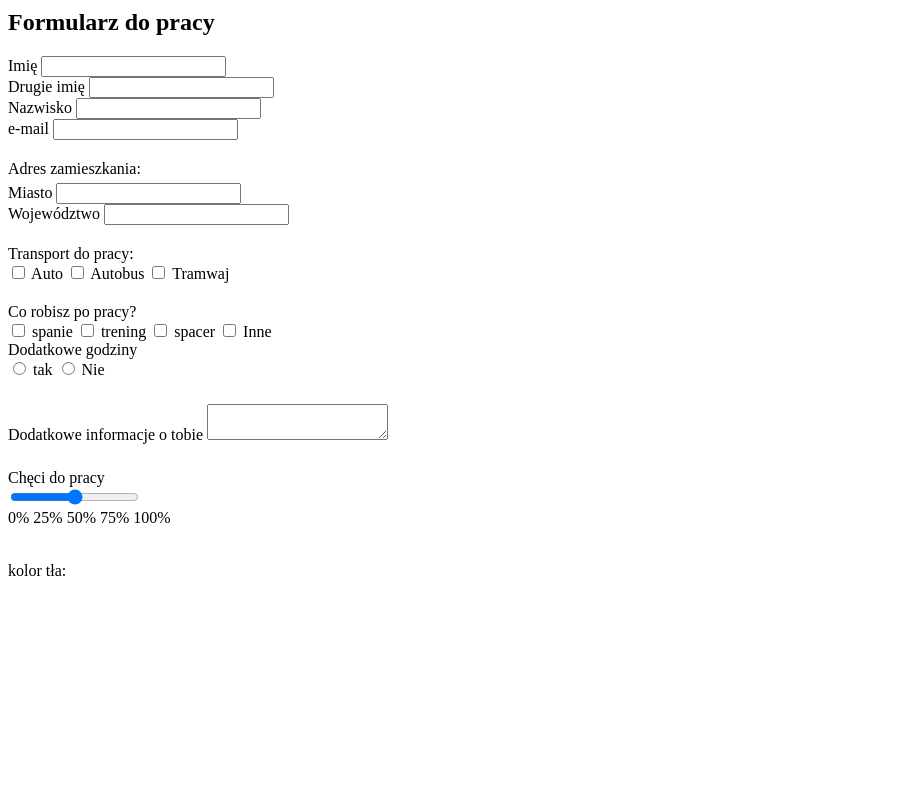
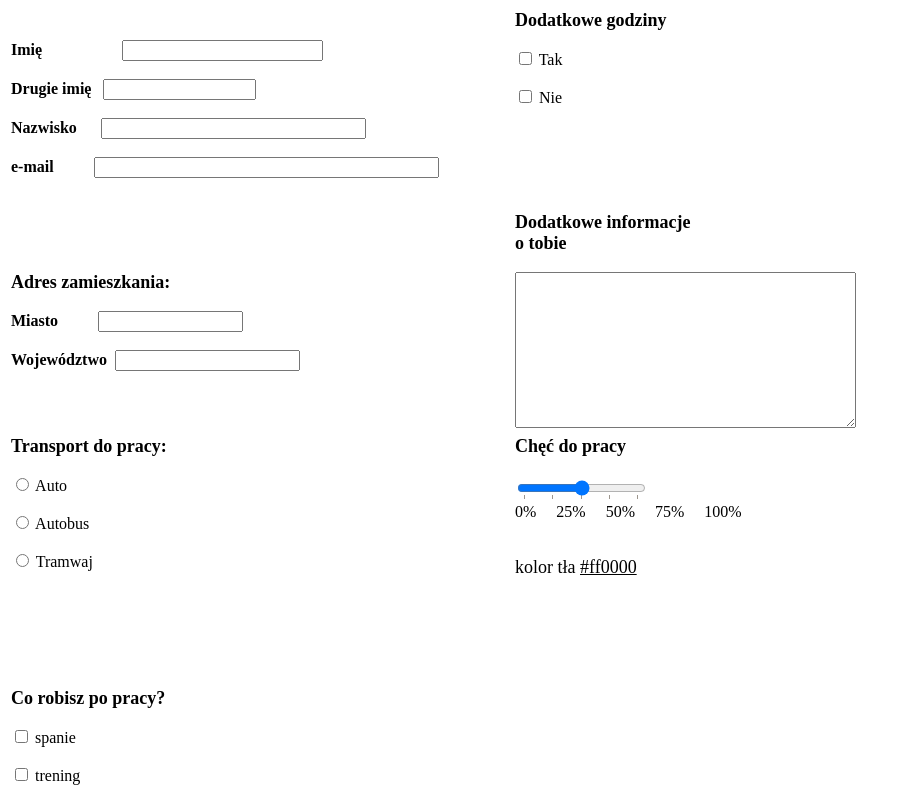
Before and after one commit to kubek304/Wyrwa_1P_Grupa2_HTML_z1_z7, a plain HTML site: page formularz_wyrwa.html in a window 1280 px wide. Shown: the part 73-863 px from the top of the page, without its empty margins (0-911 px from the left). Before the commit the page ends 800 px from the top, so only its background shows below. Drawn offline with Linux system fonts and the light colour scheme.

Commit message:
Refactor HTML form structure and styling
Updated the HTML structure and form elements for better organization and functionality.

```diff
--- a/formularz_wyrwa.html
+++ b/formularz_wyrwa.html
@@ -1,121 +1,113 @@
 <!DOCTYPE html>
 <html lang="pl-PL">
-<html>
-     <head>
-             <meta charset="utf-8">
-             <title> formularz_Wyrwa </title>
-     </head>
-    <body>
 
+<head>
+    <meta charset="utf-8">
+    <title> formularz_Wyrwa </title>
+</head>
 
-tutaj jest formularz <br> <br>
+<body bgcolor="#FFFFFF">
+<center><h1> Formularz do pracy </h1></center>
 
+<form enctype="text/plain" action="mailto:mkryniew@wp.pl" subject="formularz_dane" method="Post">
+<TABLE>
+
+    <!-- WIERSZ 1: dane osobowe | dodatkowe godziny -->
+    <TR height="200">
+        <TD width="500">
+            <b>Imię</b> &nbsp &nbsp &nbsp &nbsp &nbsp &nbsp &nbsp &nbsp &nbsp &nbsp<input name="imie" size="22">
+            <br><br>
+            <b>Drugie imię</b>&nbsp &nbsp<input name="drugie" size="16">
+            <br><br>
+            <b>Nazwisko</b> &nbsp &nbsp &nbsp<input name="nazwisko" size="30">
+            <br><br>
+            <b>e-mail</b> &nbsp &nbsp &nbsp &nbsp &nbsp<input type="email" name="email" size="40">
+        </TD>
+        <TD width="500" valign="top">
+            <b><font size="4">Dodatkowe godziny</font></b>
+            <br><br>
+            <input type="checkbox" name="godziny" value="tak"> Tak
+            <br><br>
+            <input type="checkbox" name="godziny" value="nie"> Nie
+        </TD>
+    </TR>
+
+    <!-- WIERSZ 2: adres | dodatkowe informacje -->
+    <TR height="200">
+        <TD>
+            <b><font size="4">Adres zamieszkania:</font></b>
+            <br><br>
+            <b>Miasto</b> &nbsp &nbsp &nbsp &nbsp &nbsp<input name="miasto" size="15">
+            <br><br>
+            <b>Województwo</b> &nbsp<input name="wojewodztwo" size="20">
+        </TD>
+        <TD valign="top">
+            <b><font size="4">Dodatkowe informacje<br>o tobie</font></b>
+            <br><br>
+            <textarea name="info" rows="10" cols="40"></textarea>
+        </TD>
+    </TR>
+
+    <!-- WIERSZ 3: transport | chęć do pracy -->
+    <TR height="250">
+        <TD valign="top">
+            <b><font size="4">Transport do pracy:</font></b>
+            <br><br>
+            <input type="radio" name="transport" value="auto"> Auto
+            <br><br>
+            <input type="radio" name="transport" value="autobus"> Autobus
+            <br><br>
+            <input type="radio" name="transport" value="tramwaj"> Tramwaj
+        </TD>
+        <TD valign="top">
+            <b><font size="4">Chęć do pracy</font></b>
+            <br><br>
+            <input type="range" name="chec" min="0" max="100" step="25" list="podzialka">
+            <datalist id="podzialka">
+                <option value="0" label="0%">
+                <option value="25" label="25%">
+                <option value="50" label="50%">
+                <option value="75" label="75%">
+                <option value="100" label="100%">
+            </datalist>
+            <br>
+            0% &nbsp &nbsp 25% &nbsp &nbsp 50% &nbsp &nbsp 75% &nbsp &nbsp 100%
+            <br><br><br>
+            <font size="4">kolor tła <u>#ff0000</u></font>
+        </TD>
+    </TR>
+
+    <!-- WIERSZ 4: co robisz po pracy -->
+    <TR height="250">
+        <TD valign="top">
+            <b><font size="4">Co robisz po pracy?</font></b>
+            <br><br>
+            <input type="checkbox" name="po_pracy" value="spanie"> spanie
+            <br><br>
+            <input type="checkbox" name="po_pracy" value="trening"> trening
+            <br><br>
+            <input type="checkbox" name="po_pracy" value="spacer"> spacer
+            <br><br>
+            <input type="checkbox" name="po_pracy" value="inne"> inne
+        </TD>
+        <TD></TD>
+    </TR>
+
+    <!-- WIERSZ 5: przyciski -->
+    <TR height="100">
+        <TD colspan="2" align="center">
+            <input type="button" value="Zapisz" onclick="alert('Dane zostały zapisane')">
+            &nbsp &nbsp &nbsp
+            <input type="submit" value="Wyślij">
+            &nbsp &nbsp &nbsp
+            <input type="reset" value="Wyczyść">
+        </TD>
+    </TR>
+
+</TABLE>
+</form>
 
 <A HREF="index.html"> Wróć </A>
 
-
-
-
-
-</style>
-
-
-
-
-
-    <div class="form-container">
-        <h2 class="form-title">Formularz do pracy</h2>
-
-        <form action="#" method="POST">
-            <div class="form-content">
-
-                <!-- LEWA KOLUMNA -->
-                <div class="left-column">
-                    <div class="form-group-inline">
-                        <label for="imie">Imię</label>
-                        <input type="text" id="imie" name="imie">
-                    </div>
-
-                    <div class="form-group-inline">
-                        <label for="drugie_imie">Drugie imię</label>
-                        <input type="text" id="drugie_imie" name="drugie_imie">
-                    </div>
-
-                    <div class="form-group-inline">
-                        <label for="nazwisko">Nazwisko</label>
-                        <input type="text" id="nazwisko" name="nazwisko">
-                    </div>
-
-                    <div class="form-group-inline">
-                        <label for="email">e-mail</label>
-                        <input type="email" id="email" name="email">
-                    </div>
-
-                    <div class="form-group" style="margin-top: 20px;">
-                        <label>Adres zamieszkania:</label>
-                        <div class="form-group-inline" style="margin-top: 5px;">
-                            <label for="miasto">Miasto</label>
-                            <input type="text" id="miasto" name="miasto">
-                        </div>
-                        <div class="form-group-inline">
-                            <label for="wojewodztwo">Województwo</label>
-                            <input type="text" id="wojewodztwo" name="wojewodztwo">
-                        </div>
-                    </div>
-
-                    <div class="form-group" style="margin-top: 20px;">
-                        <label>Transport do pracy:</label>
-                        <div class="checkbox-group">
-                            <label><input type="checkbox" name="transport" value="auto"> Auto</label>
-                            <label><input type="checkbox" name="transport" value="autobus"> Autobus</label>
-                            <label><input type="checkbox" name="transport" value="tramwaj"> Tramwaj</label>
-                        </div>
-                    </div>
-
-                    <div class="form-group" style="margin-top: 20px;">
-                        <label>Co robisz po pracy?</label>
-                        <div class="checkbox-group">
-                            <label><input type="checkbox" name="po_pracy" value="spanie"> spanie</label>
-                            <label><input type="checkbox" name="po_pracy" value="trening"> trening</label>
-                            <label><input type="checkbox" name="po_pracy" value="spacer"> spacer</label>
-                            <label><input type="checkbox" name="po_pracy" value="inne"> Inne</label>
-                        </div>
-                    </div>
-                </div>
-
-                <!-- PRAWA KOLUMNA -->
-                <div class="right-column">
-                    <div class="form-group">
-                        <label>Dodatkowe godziny</label>
-                        <div class="radio-group">
-                            <label><input type="radio" name="dodatkowe_godziny" value="tak"> tak</label>
-                            <label><input type="radio" name="dodatkowe_godziny" value="nie"> Nie</label>
-                        </div>
-                    </div>
-
-                    <div class="form-group" style="margin-top: 25px;">
-                        <label for="dodatkowe_informacje">Dodatkowe informacje o tobie</label>
-                        <textarea id="dodatkowe_informacje" name="dodatkowe_informacje"></textarea>
-                    </div>
-
-                    <div class="form-group" style="margin-top: 25px;">
-                        <label for="checi">Chęci do pracy</label>
-                        <div class="range-container">
-                            <input type="range" id="checi" name="checi" min="0" max="100" step="25" value="50">
-                            <div class="range-labels">
-                                <span>0%</span>
-                                <span>25%</span>
-                                <span>50%</span>
-                                <span>75%</span>
-                                <span>100%</span>
-                            </div>
-                        </div>
-                    </div>
-
-                    <div class="form-group" style="margin-top: 35px;">
-                        <label for="kolor_tla">kolor tła: <u>
-
-
-
-    </body>
+</body>
 </html>
```
